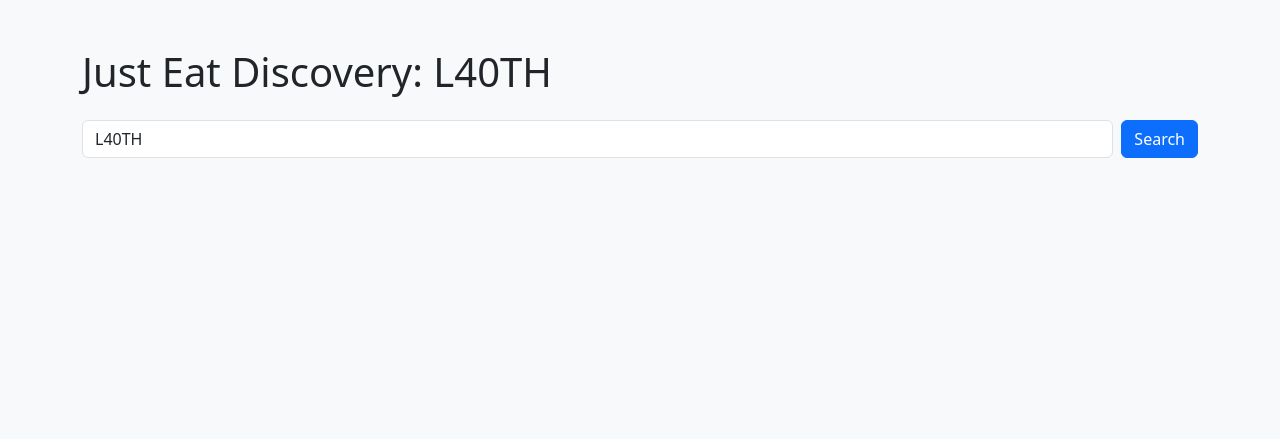
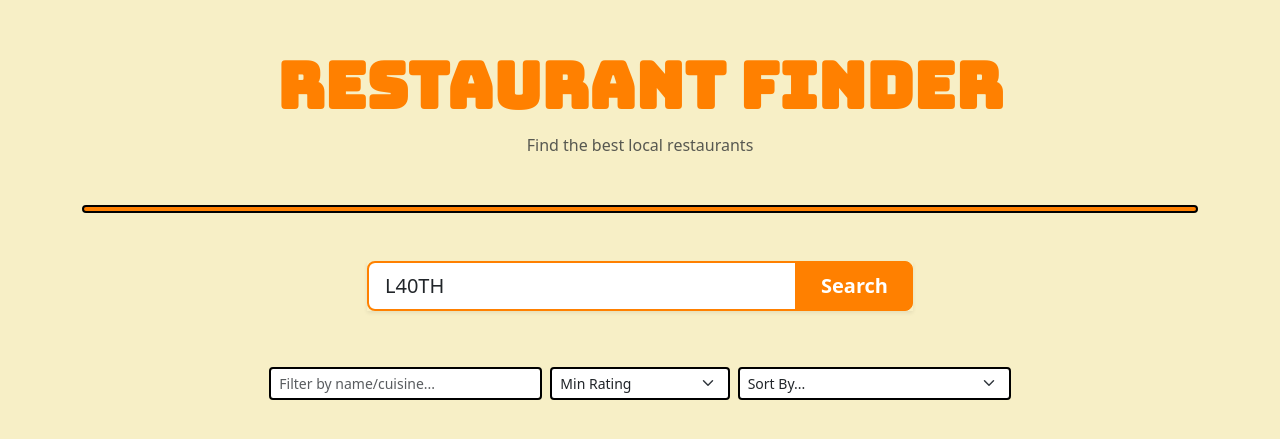
Before and after one commit to christinasamara/restaurant-discovery-service-jet, a Flask app: page / in a window 1280 px wide. Shown: the top 439 px of the page. Run offline with Flask 3, Linux system fonts and the light colour scheme; data that the repository does not hold is empty.

Commit message:
new features

```diff
--- a/templates/index.html
+++ b/templates/index.html
@@ -1,18 +1,86 @@
 <!DOCTYPE html>
 <html lang="en">
+
 <head>
     <meta charset="UTF-8">
     <title>Just Eat Discovery</title>
     <link href="https://cdn.jsdelivr.net/npm/bootstrap@5.3.0/dist/css/bootstrap.min.css" rel="stylesheet">
+    <link href="https://fonts.googleapis.com/css2?family=Bungee&display=swap" rel="stylesheet">
+    <style>
+        h1 {
+            font-family: 'Bungee', cursive;
+            color: #ff8000;
+        }
+
+        .btn-primary {
+            background-color: #ff8000 !important;
+            border-color: #ff8000 !important;
+        }
+
+        body {
+            background-color: #f7efc6
+        }
+
+        .divider {
+            width: 100%;
+            height: 8px;
+            background-color: #ff8000;
+            border-radius: 10px;
+            border: 2px solid black;
+        }
+    </style>
 </head>
-<body class="bg-light">
+
+<body>
     <div class="container py-5">
-        <h1 class="mb-4">Just Eat Discovery: {{ postcode }}</h1>
 
-        <form action="/" method="get" class="d-flex gap-2 mb-5">
-            <input type="text" name="postcode" class="form-control" placeholder="Enter Postcode (e.g. EC4M7RF)" value="{{ postcode }}">
-            <button type="submit" class="btn btn-primary">Search</button>
-        </form>
+        <div class="text-center mb-5">
+            <h1 class="display-3 fw-bold">Restaurant Finder</h1>
+            <p class="text-muted">Find the best local restaurants</p>
+        </div>
+
+        <div class="d-flex justify-content-center mb-5">
+            <div class="divider"></div>
+        </div>
+
+        <div class="row justify-content-center mb-5">
+            <div class="col-md-6">
+                <form action="/" method="get" class="input-group input-group-lg shadow-sm">
+                    <input type="text" name="postcode" class="form-control border-2"
+                        placeholder="Enter Postcode (e.g. EC4M7RF)" value="{{ postcode }}"
+                        style="border-color: #ff8000;">
+                    <button type="submit" class="btn btn-primary px-4 fw-bold">Search</button>
+                </form>
+            </div>
+        </div>
+
+        <div class="row justify-content-center mt-3 g-2">
+            <div class="col-md-3">
+                <input type="text" name="search" class="form-control form-control-sm border-2"
+                    placeholder="Filter by name/cuisine..." value="{{ request.args.get('search', '') }}"
+                    style="border-color: black;">
+            </div>
+            <div class="col-md-2">
+                <select name="min_rating" class="form-select form-select-sm border-2" style="border-color: black;">
+                    <option value="">Min Rating</option>
+                    {% for i in range(1, 6) %}
+                    <option value="{{ i }}" {{ 'selected' if request.args.get('min_rating')==i|string }}>{{ i }}+ Stars
+                    </option>
+                    {% endfor %}
+                </select>
+            </div>
+            <div class="col-md-3">
+                <select name="sort" class="form-select form-select-sm border-2" style="border-color: black;">
+                    <option value="">Sort By...</option>
+                    <option value="rating_desc" {{ 'selected' if request.args.get('sort')=='rating_desc' }}>Highest
+                        Rating</option>
+                    <option value="name_asc" {{ 'selected' if request.args.get('sort')=='name_asc' }}>Name (A-Z)
+                    </option>
+                    <option value="time_asc" {{ 'selected' if request.args.get('sort')=='time_asc' }}>Fastest Delivery
+                    </option>
+                </select>
+            </div>
+        </div>
 
         <div class="row g-4">
             {% for res in restaurants %}
@@ -20,7 +88,7 @@
                 <div class="card h-100 shadow-sm">
                     <div class="card-body">
                         <h5 class="card-title fw-bold">{{ res.name }}</h5>
-                        <h6 class="card-subtitle mb-2 text-muted">{{ res.cuisine }}</h6>
+                        <h6 class="card-subtitle mb-2 text-muted">{{ res.cuisines }}</h6>
                         <p class="text-warning mb-2">⭐ {{ res.rating }}</p>
                         <p class="card-text small text-secondary">{{ res.address }}</p>
                     </div>
@@ -30,4 +98,5 @@
         </div>
     </div>
 </body>
+
 </html>
```
